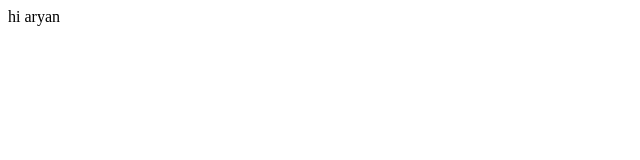
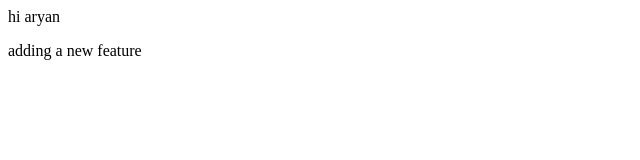
Before and after one commit to aryanpawar09/LocalRepo, a plain HTML site: page index.html in a window 1280 px wide. Shown: the whole page, without its empty margins (0-640 px from the left). Drawn offline with Linux system fonts and the light colour scheme.

Commit message:
Add new features

```diff
--- a/index.html
+++ b/index.html
@@ -1 +1,2 @@
 <p>hi aryan</p>
+<p>adding a new feature</p>
```
